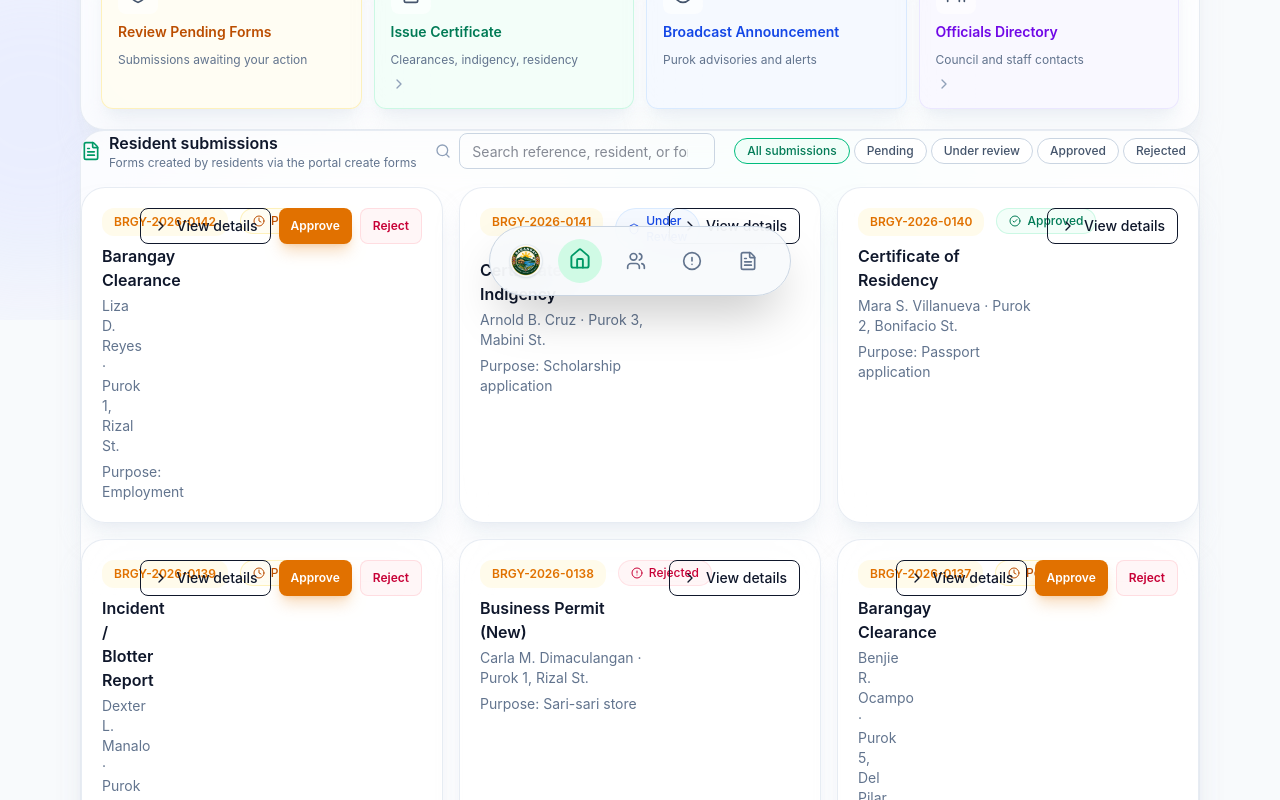
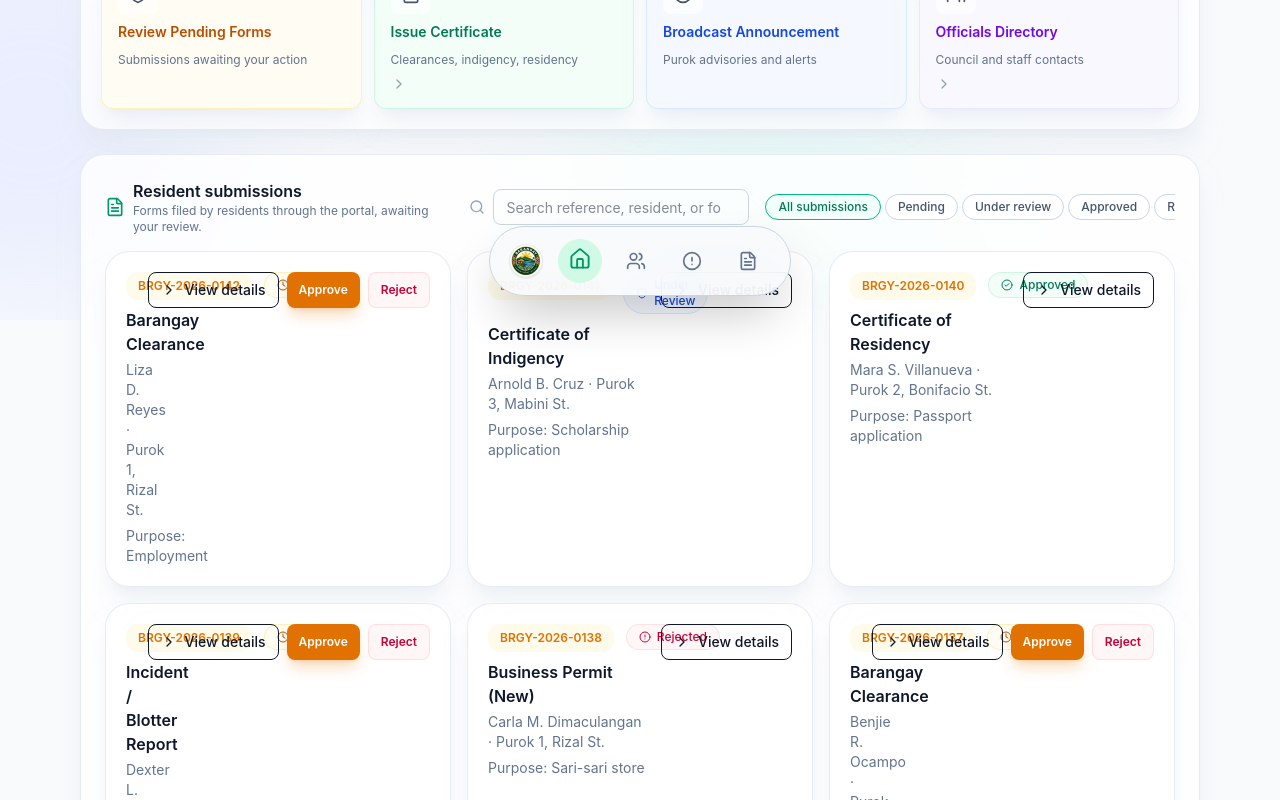
Before and after one commit to Chie03-dev/Barangay, a Next.js app: page /own in a window 1280 px wide. Shown: the part 480-1280 px from the top of the page. Built offline with nearby package versions, Linux system fonts and the light colour scheme.

Commit message:
Fix spacing and wording on officials dashboard submissions section

```diff
--- a/src/app/own/page.tsx
+++ b/src/app/own/page.tsx
@@ -358,7 +358,7 @@ export default function OfficialsDashboard() {
       </section>
 
       {/* Stats */}
-      <div className="grid grid-cols-1 gap-4 sm:grid-cols-2 lg:grid-cols-4 mb-6">
+      <div className="grid grid-cols-1 gap-4 sm:grid-cols-2 lg:grid-cols-4">
         <StatCard
           icon={Clock}
           label="Pending submissions"
@@ -390,7 +390,7 @@ export default function OfficialsDashboard() {
       </div>
 
       {/* Quick actions */}
-        <section className={cn(glass, "p-5")}>
+      <section className={cn(glass, "p-5 mt-6")}>
           <p className="mb-4 text-xs font-semibold uppercase tracking-wide text-slate-400">
             Quick actions
           </p>
@@ -436,7 +436,7 @@ export default function OfficialsDashboard() {
         {/* Resident-created submissions */}
         <section
           ref={submissionsRef}
-          className={cn(glass, "flex flex-col gap-4")}
+          className={cn(glass, "mt-6 flex flex-col gap-4 p-6")}
         >
           <div className="flex flex-col lg:flex-row lg:items-center lg:justify-between gap-4">
             <div className="flex items-center gap-2">
@@ -444,7 +444,7 @@ export default function OfficialsDashboard() {
               <div>
                 <h2 className="text-base font-semibold">Resident submissions</h2>
                 <p className="text-xs text-slate-500 dark:text-slate-400">
-                  Forms created by residents via the portal create forms
+                  Forms filed by residents through the portal, awaiting your review.
                 </p>
               </div>
             </div>
```
Lines whose indentation alone changed are shown as unchanged.
